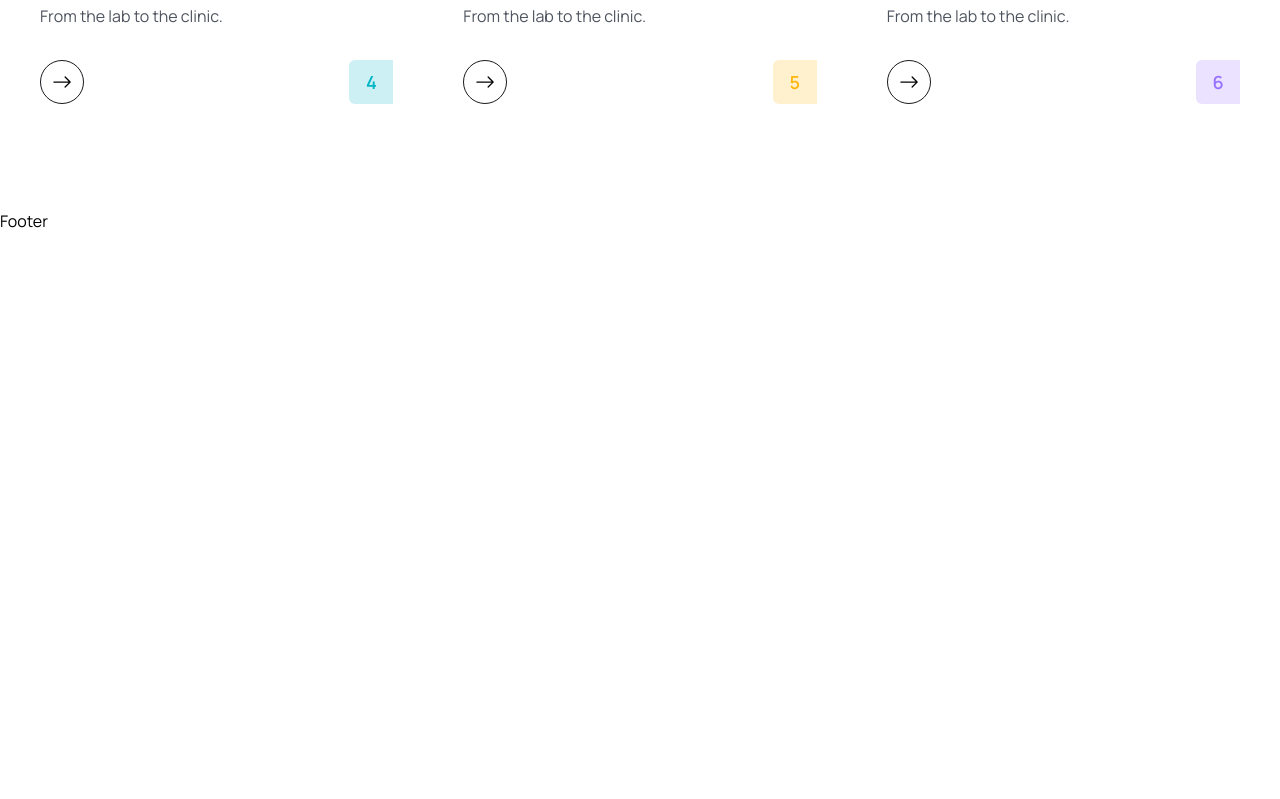
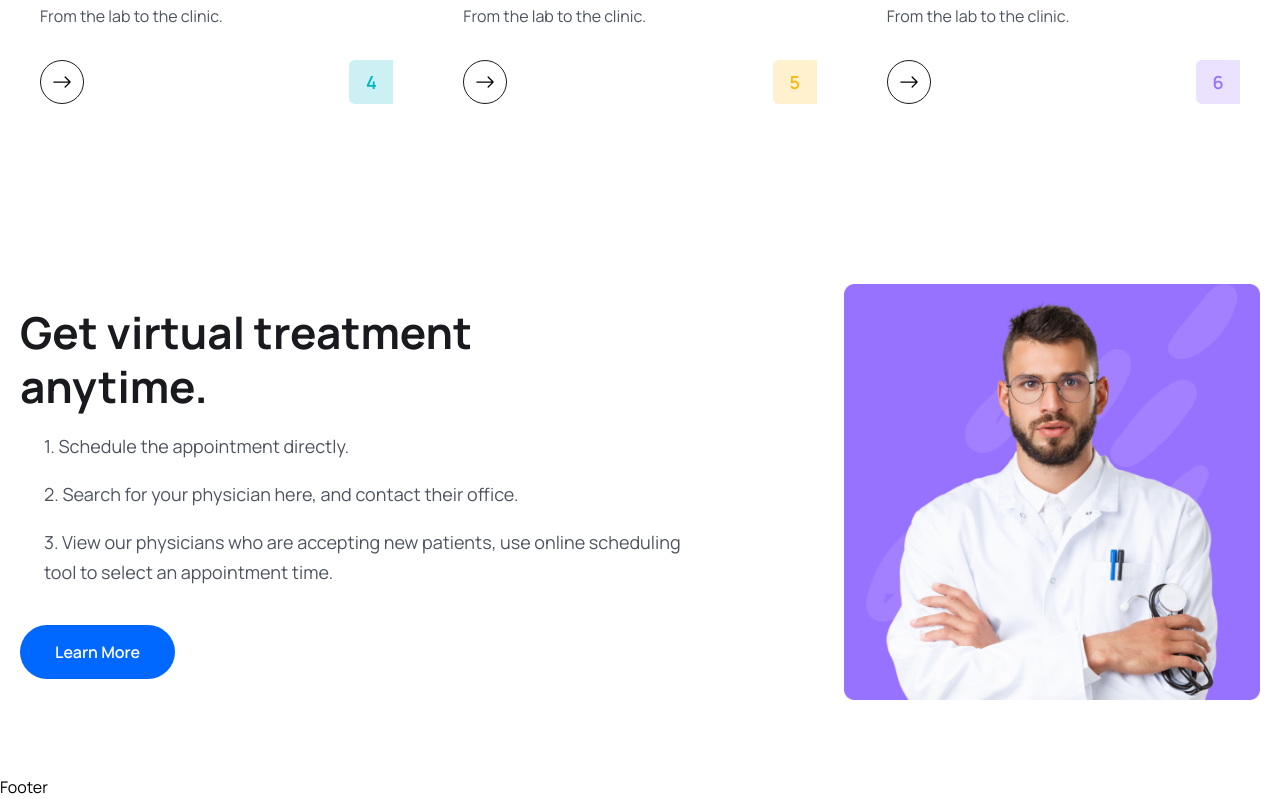
Before and after one commit to Keerikadan03/DAMS, a React (Vite) app in the folder frontend/: page / in a window 1280 px wide. Shown: the part 3000-3799 px from the top of the page. Before the commit the page ends 3233 px from the top, so only its background shows below. Built offline with nearby package versions, Linux system fonts and the light colour scheme.

Commit message:
started feature section

```diff
--- a/frontend/src/pages/Home.jsx
+++ b/frontend/src/pages/Home.jsx
@@ -4,6 +4,7 @@ import heroImg03 from '../assets/images/hero-img03.png'
 import icon01 from '../assets/images/icon01.png'
 import icon02 from '../assets/images/icon02.png'
 import icon03 from '../assets/images/icon03.png'
+import featureImg from '../assets/images/feature-img.png'
 import { Link } from 'react-router-dom'
 import { BsArrowRight } from 'react-icons/bs'
 import React from 'react'
@@ -165,6 +166,29 @@ const Home = () => {
           <ServiceList />
         </div>
       </section>
+
+      {/* == feature section ==  */}
+
+      <section>
+        <div className="container">
+          <div className="flex items-center justify-between flex-col lg:flex-row">
+            <div className='xl:w-670px'>
+              <h2 className="heading">Get virtual treatment <br /> anytime.</h2>
+              <ul className="pl-6">
+                <li className="text_para">1. Schedule the appointment directly.</li>
+                <li className="text_para">2. Search for your physician here, and contact their office.</li>
+                <li className="text_para">3. View our physicians who are accepting new patients, use online scheduling tool to select an appointment time.</li>
+              </ul>
+              <Link to={'/'}><button className='btn'>Learn More</button></Link>
+            </div>
+
+            {/* == feature image == */}
+            <div className='relative z-10 xl:w-[770px] flex justify-end mt-[50px] lg:mt-0'>
+              <img src={featureImg} alt="img"  className='w-3/4'/>
+            </div>
+          </div>
+        </div>
+      </section>
     </>
     )
 }
```
